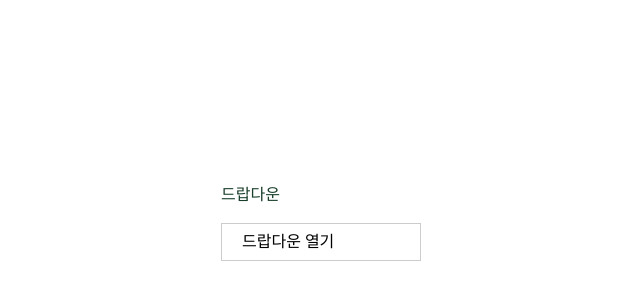
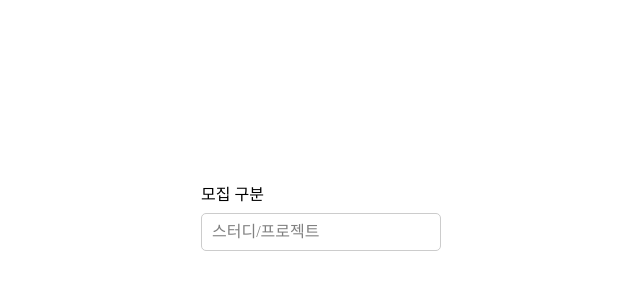
Before and after one commit to seongEun95/holu, a React (Create React App) app: page /test in a window 1280 px wide. Shown: the part 176-476 px from the top of the page, without its empty margins (319-959 px from the left). Built offline with nearby package versions, Linux system fonts and the light colour scheme; a web font is replaced by a local one.

Commit message:
테스트 페이지 (셀렉트박스)

```diff
--- a/src/pages/TestPage.tsx
+++ b/src/pages/TestPage.tsx
@@ -1,26 +1,44 @@
 /** @jsxRuntime classic */
 /** @jsx jsx */
 import { jsx, css } from '@emotion/react';
-import Dropdown from '../components/ui/Dropdown';
 import { useState } from 'react';
+import SelectBox from '../components/ui/SelectBox';
 
 export default function TestPage() {
-	const [isShow, setIsShow] = useState(false);
+	const [selectedValue, setSelectedValue] = useState<{ [key: string]: string }>({
+		category: '',
+	});
 
-	const handleClickChangeIsShow = () => {
-		setIsShow(prev => !prev);
+	const handleClickItem = (value: any) => {
+		setSelectedValue({ category: value });
 	};
+
+	const SelectItems = [
+		{
+			userValue: '프로젝트',
+			dataValue: 'project',
+		},
+		{
+			userValue: '스터디',
+			dataValue: 'study',
+		},
+		{
+			userValue: '기타',
+			dataValue: 'etc',
+		},
+	];
 
 	return (
 		<div css={testCss}>
 			<div>
-				<div css={testTitleCss}>드랍다운</div>
-				<div css={dropdownTestCss}>
-					<div css={openDropdownCss} onClick={handleClickChangeIsShow}>
-						드랍다운 열기
-					</div>
-					<Dropdown isShow={isShow} />
-				</div>
+				<SelectBox
+					type="singleSelection"
+					label="모집 구분"
+					defaultText="스터디/프로젝트"
+					selectItems={SelectItems}
+					onClick={handleClickItem}
+					selectedValue={selectedValue.category}
+				/>
 			</div>
 		</div>
 	);
```
